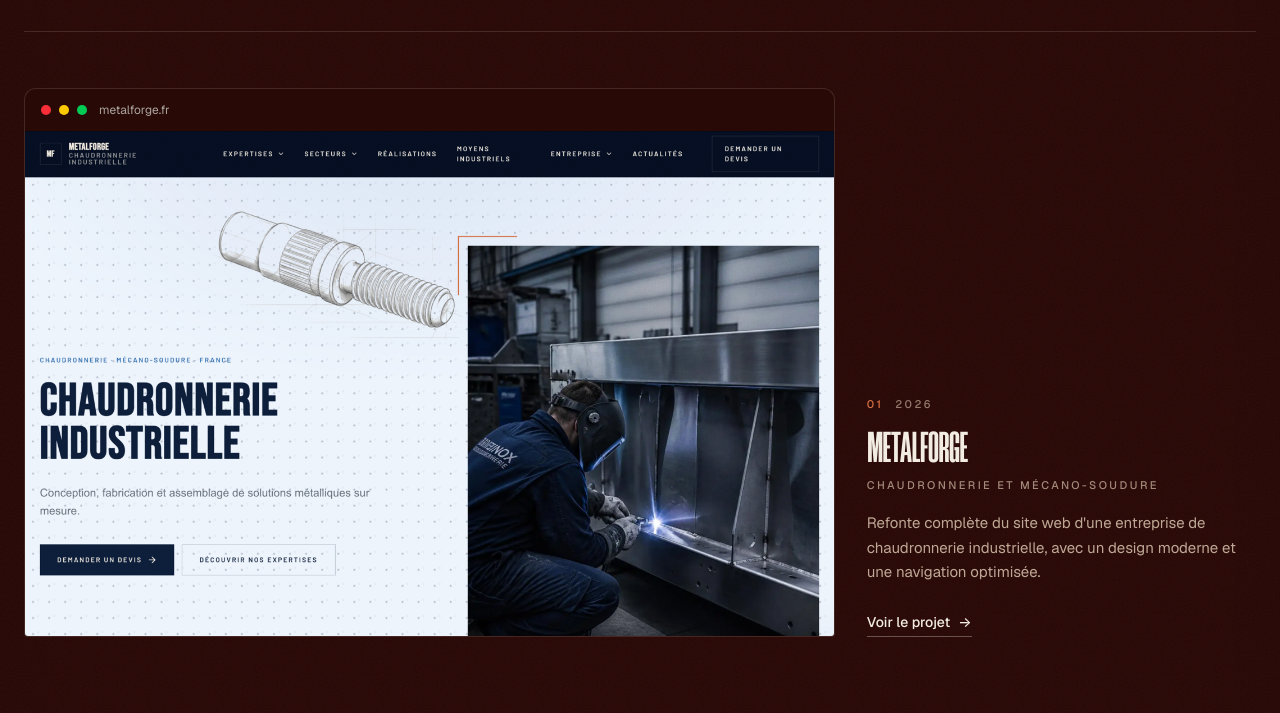
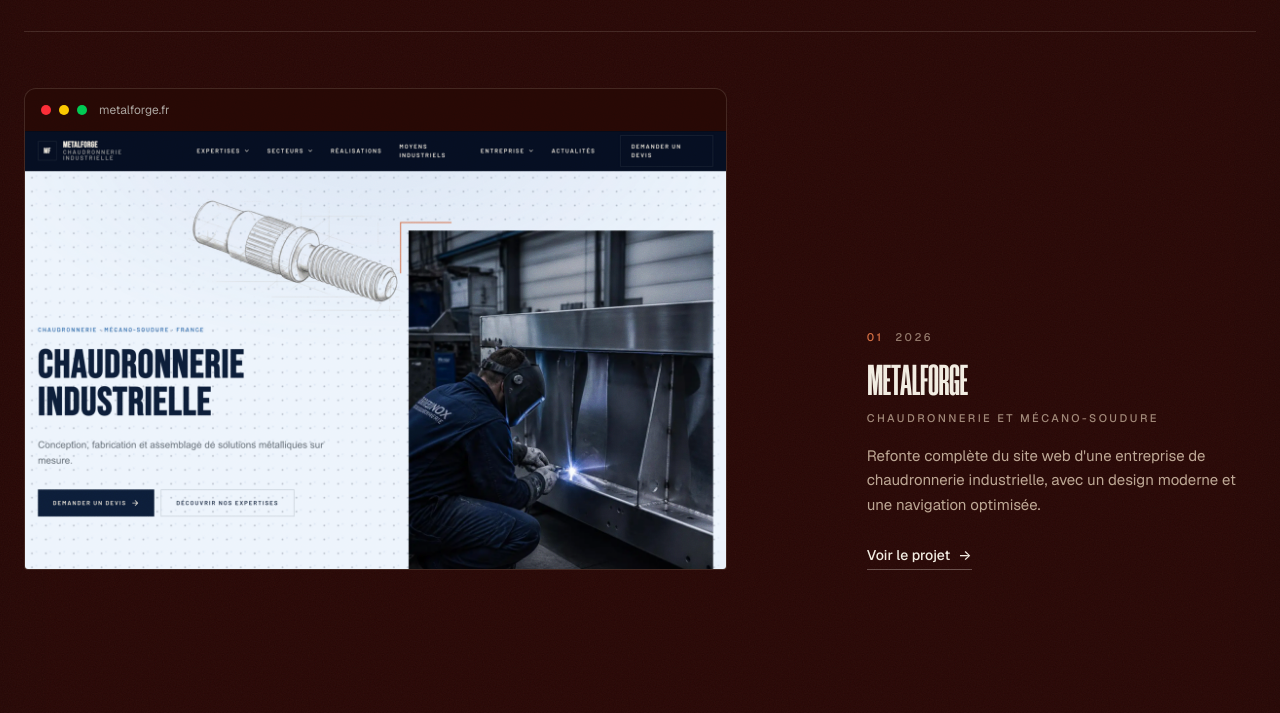
Before and after one commit to ryan-choukri/AtelierDouglas, a Next.js app: page / in a window 1280 px wide. Shown: the part 1680-2393 px from the top of the page. Built offline with nearby package versions, Linux system fonts and the light colour scheme.

Commit message:
feat: add maximum width to Work component image for improved layout

```diff
--- a/components/atelier/Sections.tsx
+++ b/components/atelier/Sections.tsx
@@ -140,7 +140,7 @@ export function Work() {
                 target="_blank"
                 rel="noopener noreferrer"
                 aria-label={`Voir le projet ${p.name}`}
-                className={`cursor-pointer group relative overflow-hidden rounded-t-2xl rounded-b-lg border border-hairline bg-paper md:col-span-8 ${
+                className={`max-w-[703px] cursor-pointer group relative overflow-hidden rounded-t-2xl rounded-b-lg border border-hairline bg-paper md:col-span-8 ${
                   i % 2 === 1 ? "md:col-start-5" : ""
                 }`}
               >
@@ -165,6 +165,7 @@ export function Work() {
                     loading="lazy"
                     width={1280}
                     height={960}
+                    // add maximum width for the image 703px
                     className="w-full transition-transform duration-[900ms] ease-out group-hover:scale-[1.02]"
                   />
                 </div>
```
